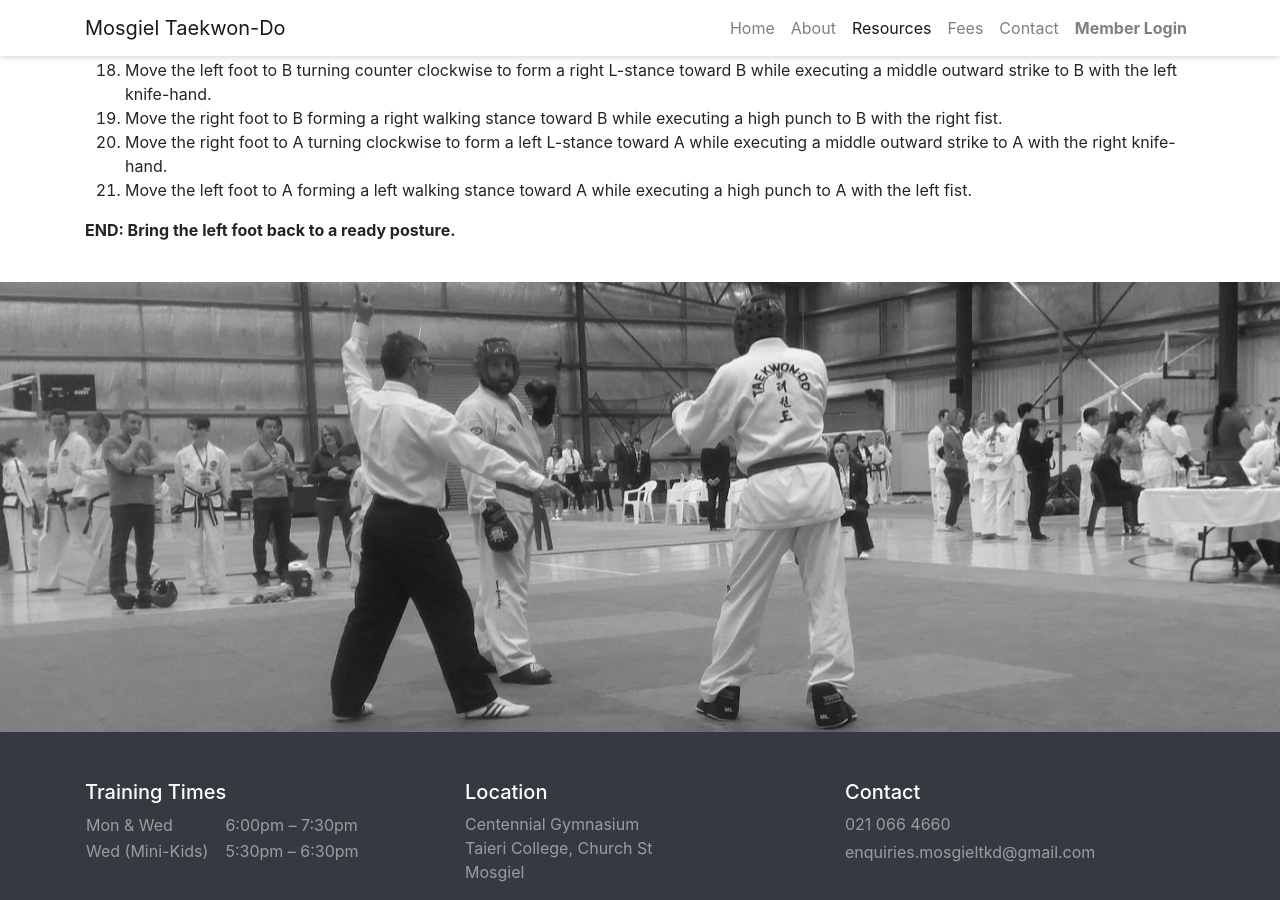
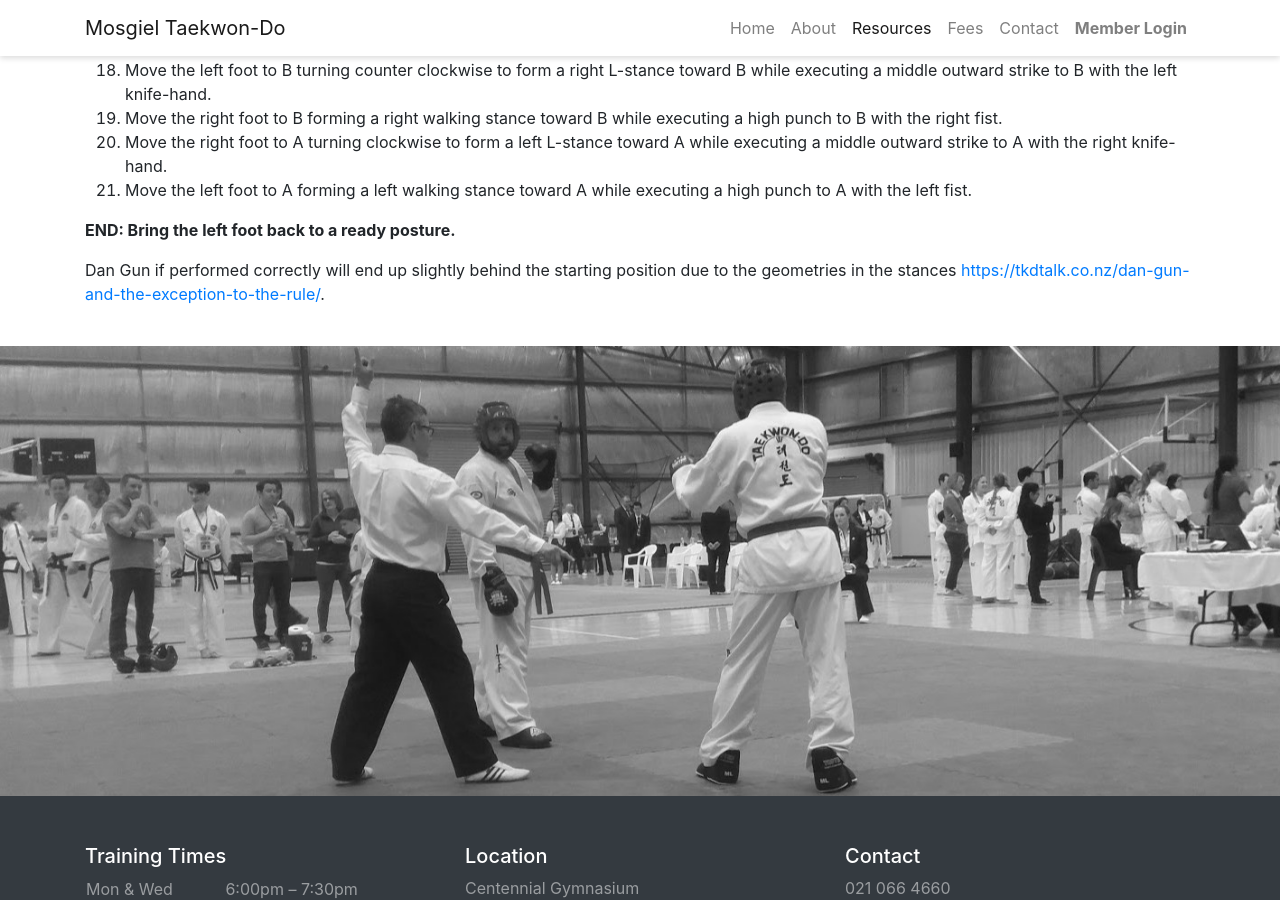
Before and after one commit to gurubobnz/www.mosgieltkd.co.nz, a Jekyll site: the page built from resources/patterns/dan-gun.html, in a window 1280 px wide and 900 px high, scrolled down 1116 px. Built offline with Jekyll 4.4.1, drawn with Linux system fonts in a browser that asks for light colours; nearby versions of some CDN libraries; some web fonts are replaced.

Commit message:
Add notes to patterns

```diff
--- a/_layouts/pattern.html
+++ b/_layouts/pattern.html
@@ -48,6 +48,9 @@ layout: default
   {% endif %}
   {% endif %}
 
+  {% if page.notes %}
+    {{ page.notes | raw }}
+  {% endif %}
 </div>
 
 <header class="business" id="image-2"></header>
--- a/resources/patterns/dan-gun.html
+++ b/resources/patterns/dan-gun.html
@@ -28,4 +28,5 @@ movements:
   - "Move the right foot to B forming a right walking stance toward B while executing a high punch to B with the right fist."
   - "Move the right foot to A turning clockwise to form a left L-stance toward A while executing a middle outward strike to A with the right knife-hand."
   - "Move the left foot to A forming a left walking stance toward A while executing a high punch to A with the left fist."
+notes: <p>Dan Gun if performed correctly will end up slightly behind the starting position due to the geometries in the stances <a href="https://tkdtalk.co.nz/dan-gun-and-the-exception-to-the-rule/">https://tkdtalk.co.nz/dan-gun-and-the-exception-to-the-rule/</a>.</p>
 ---
```
